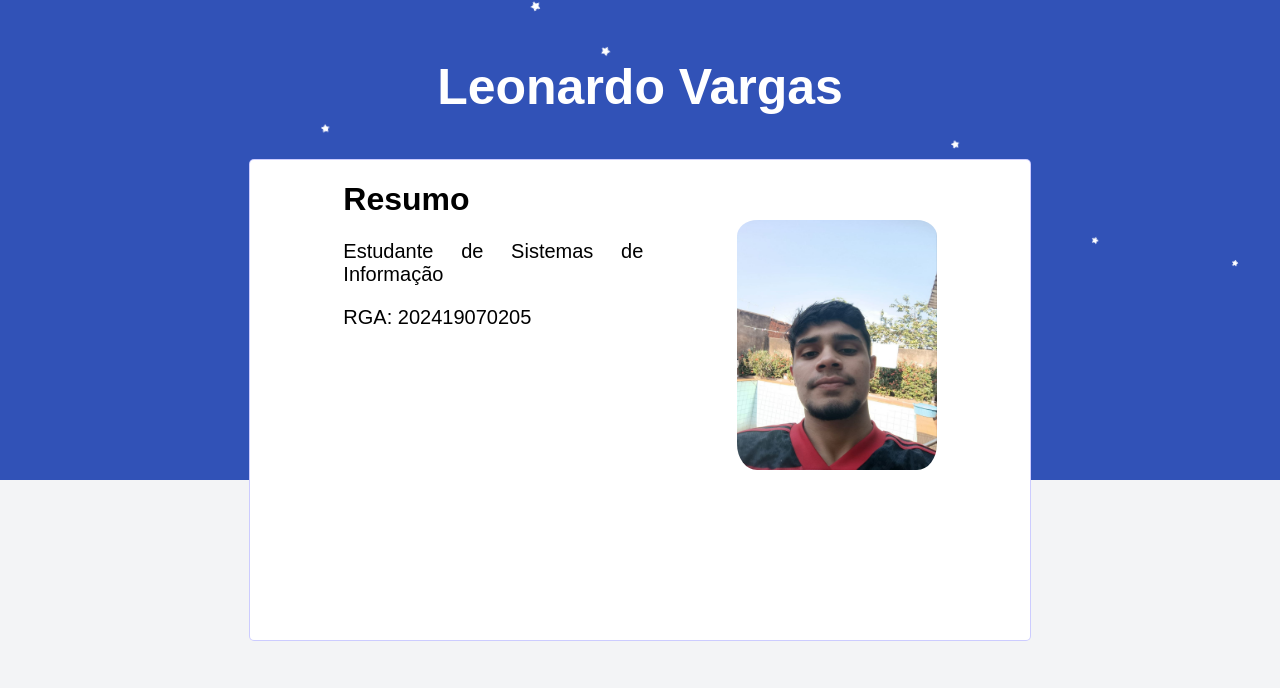
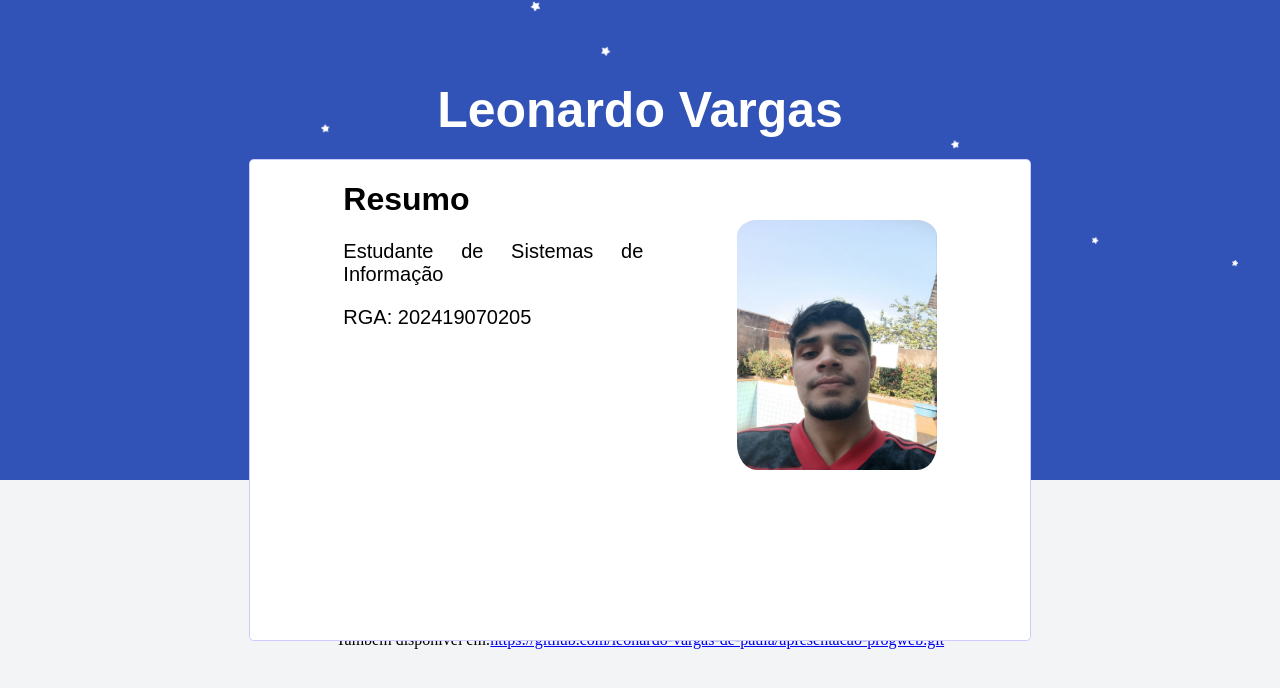
Before and after one commit to leonardo-vargas-de-paula/apresentacao-progweb, a plain HTML site: page index.html in a window 1280 px wide. Shown: the top 688 px of the page. Drawn offline with Linux system fonts and the light colour scheme.

Commit message:
feat: add link para o repositorio

```diff
--- a/css/apresentacao2.css
+++ b/css/apresentacao2.css
@@ -55,6 +55,10 @@ body {
     background-color: #F3F4F6;
     width: 100%;
     height: 40vh;
+    align-items: center;
+    display: flex;
+    justify-content: center;
+
 }
 
 .titulo{
@@ -64,9 +68,8 @@ body {
     text-align: center;
     margin-top: 20px;
     position: fixed;
-    display: flex;
     justify-content: center;
-    height: 670px;
+    margin-bottom: 600px;
 }
 
 .foto{
@@ -103,3 +106,13 @@ body {
     margin-left: auto;
     margin-right: auto;
 }
+
+.vercel{
+    margin-top: 20px;
+    font-family: 'Popins', sans-serif;
+}
+
+.github{
+    cursor: pointer;
+    margin-left: 0px;
+}
--- a/index.html
+++ b/index.html
@@ -57,7 +57,8 @@
         </div>
     </div>
     <div class="inferior">
-
+        <p class="github">Também disponível em:</p>
+        <a href="https://github.com/leonardo-vargas-de-paula/apresentacao-progweb.git" class="link" target="blank">https://github.com/leonardo-vargas-de-paula/apresentacao-progweb.git</a>
     </div>
 </body>
 
```
